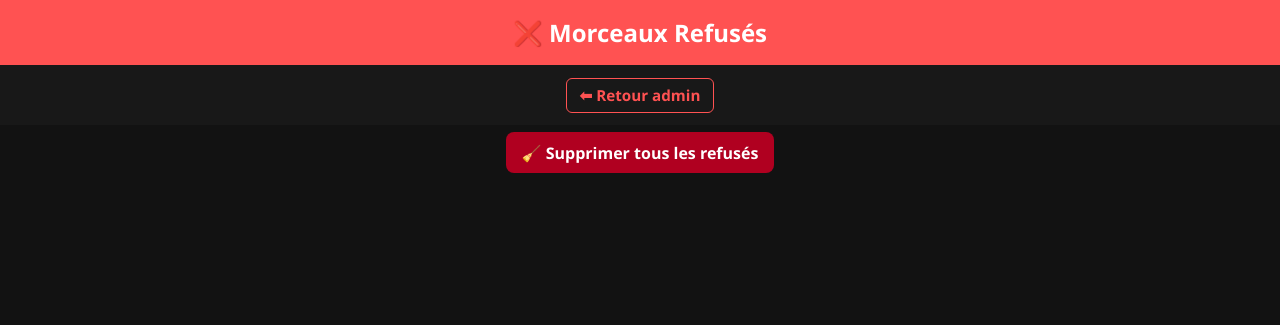
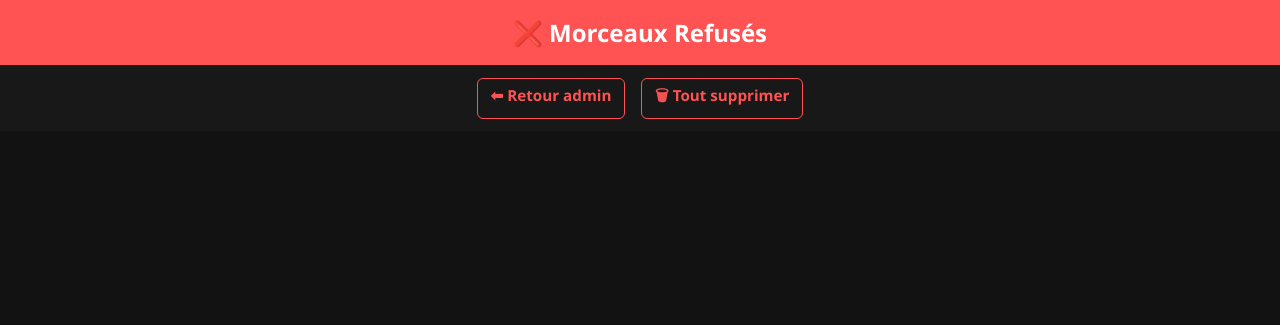
Before and after one commit to editionsnathan/spotify-playlist-dnc3, a Flask app: template templates/refused.html in a window 1280 px wide. Shown: the top 325 px of the page. Run offline with Flask 3, Linux system fonts and the light colour scheme; the template is opened without the code that fills it, so the values that code supplies are empty.

Commit message:
Update refused.html

```diff
--- a/templates/refused.html
+++ b/templates/refused.html
@@ -41,20 +41,6 @@
       border-radius: 6px;
     }
 
-    .delete-all {
-      text-align: center;
-      margin: 1rem;
-    }
-
-    .delete-all a {
-      background-color: #b00020;
-      color: white;
-      padding: 0.6rem 1rem;
-      border-radius: 8px;
-      text-decoration: none;
-      font-weight: bold;
-    }
-
     .container {
       display: flex;
       flex-wrap: wrap;
@@ -94,25 +80,27 @@
 
     .actions {
       display: flex;
-      justify-content: center;
-      gap: 0.5rem;
+      justify-content: space-between;
       margin-top: 1rem;
     }
 
     .actions a {
-      padding: 0.6rem 1rem;
+      flex: 1;
+      text-align: center;
+      padding: 0.6rem;
       border-radius: 8px;
       color: white;
       text-decoration: none;
       font-weight: bold;
+      margin: 0 0.2rem;
     }
 
-    .actions a.restore {
+    .restore {
       background-color: #1DB954;
     }
 
-    .actions a.delete {
-      background-color: #ff5252;
+    .delete {
+      background-color: #d32f2f;
     }
 
     @media (max-width: 600px) {
@@ -133,13 +121,7 @@
 
   <div class="top-links">
     <a href="/admin">⬅ Retour admin</a>
-  </div>
-
-  <div class="delete-all">
-    <a href="/delete_all_refused"
-       onclick="return confirm('⚠️ Supprimer tous les morceaux refusés ? Cette action est irréversible.')">
-       🧹 Supprimer tous les refusés
-    </a>
+    <a href="/delete_all_refused">🗑 Tout supprimer</a>
   </div>
 
   <div class="container">
@@ -156,9 +138,8 @@
         </div>
       </div>
       <div class="actions">
-        <a href="/restore/{{ loop.index0 }}" class="restore">🔁 Restaurer</a>
-        <a href="/delete_refused/{{ loop.index0 }}" class="delete"
-           onclick="return confirm('Supprimer définitivement ce morceau ?')">❌ Supprimer</a>
+        <a class="restore" href="/restore/{{ r.id }}">🔁 Restaurer</a>
+        <a class="delete" href="/delete_refused/{{ r.id }}">🗑 Supprimer</a>
       </div>
     </div>
     {% endfor %}
```
